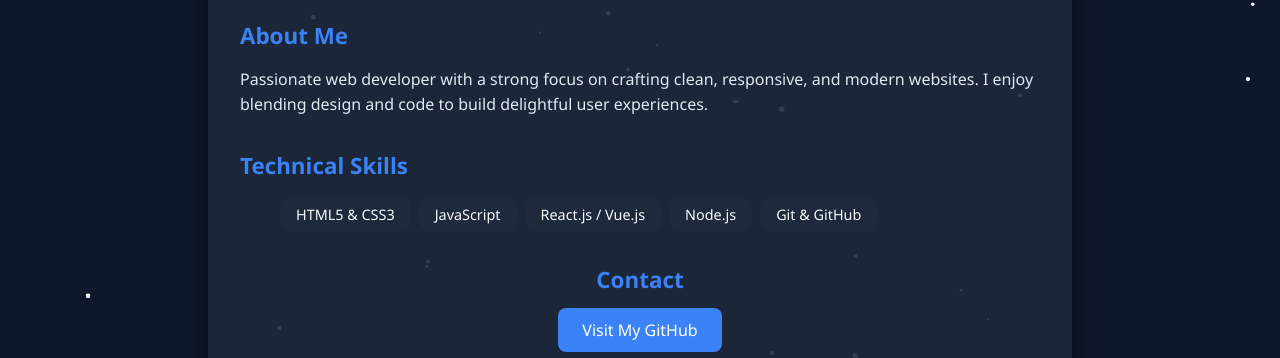
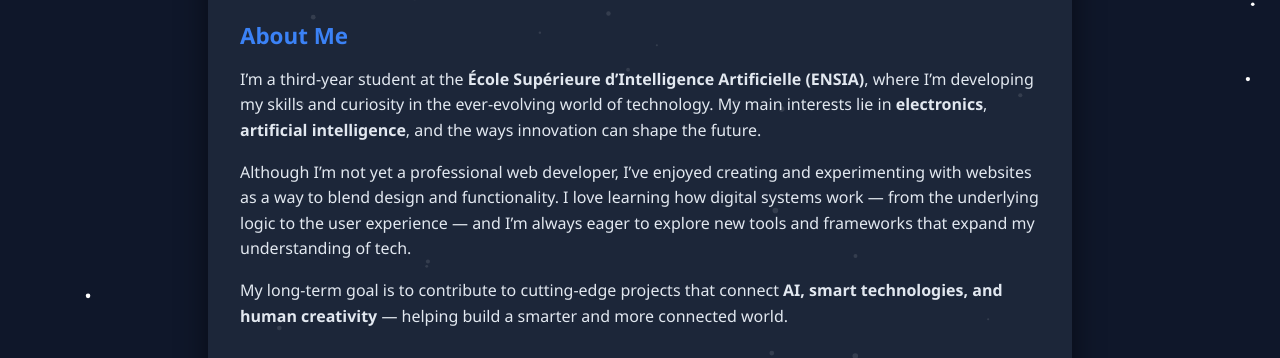
Before and after one commit to selsabila-gtm/team-portfolio-project, a plain HTML site: page chouimet-noussayba.html in a window 1280 px wide. Shown: the part 387-745 px from the top of the page. Drawn offline with Linux system fonts and the light colour scheme.

Commit message:
refactor : add biography  in the profile page

```diff
--- a/chouimet-noussayba.html
+++ b/chouimet-noussayba.html
@@ -19,11 +19,19 @@
 
     <section class="about">
       <h2>About Me</h2>
-      <p>
-        Passionate web developer with a strong focus on crafting clean, responsive, and modern websites.
-        I enjoy blending design and code to build delightful user experiences.
-      </p>
-    </section>
+  <p>
+    I’m a third-year student at the <strong>École Supérieure d’Intelligence Artificielle (ENSIA)</strong>, where I’m developing my skills and curiosity in the ever-evolving world of technology.
+    My main interests lie in <strong>electronics</strong>, <strong>artificial intelligence</strong>, and the ways innovation can shape the future.
+  </p>
+  <p>
+    Although I’m not yet a professional web developer, I’ve enjoyed creating and experimenting with websites as a way to blend design and functionality.
+    I love learning how digital systems work — from the underlying logic to the user experience — and I’m always eager to explore new tools and frameworks that expand my understanding of tech.
+  </p>
+  <p>
+    My long-term goal is to contribute to cutting-edge projects that connect <strong>AI, smart technologies, and human creativity</strong> — helping build a smarter and more connected world.
+  </p>
+</section>
+
 
     <section class="skills">
       <h2>Technical Skills</h2>
```
